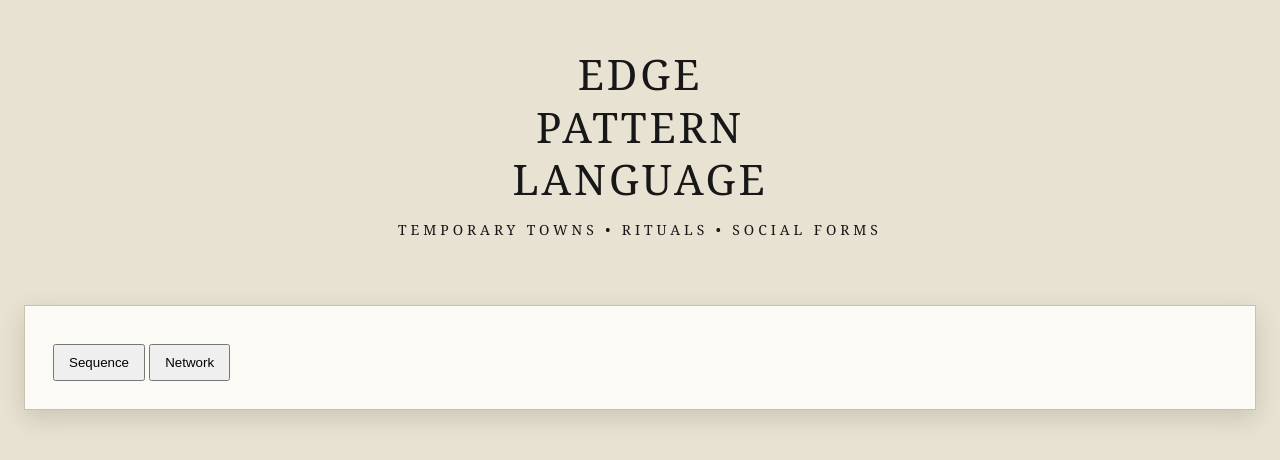
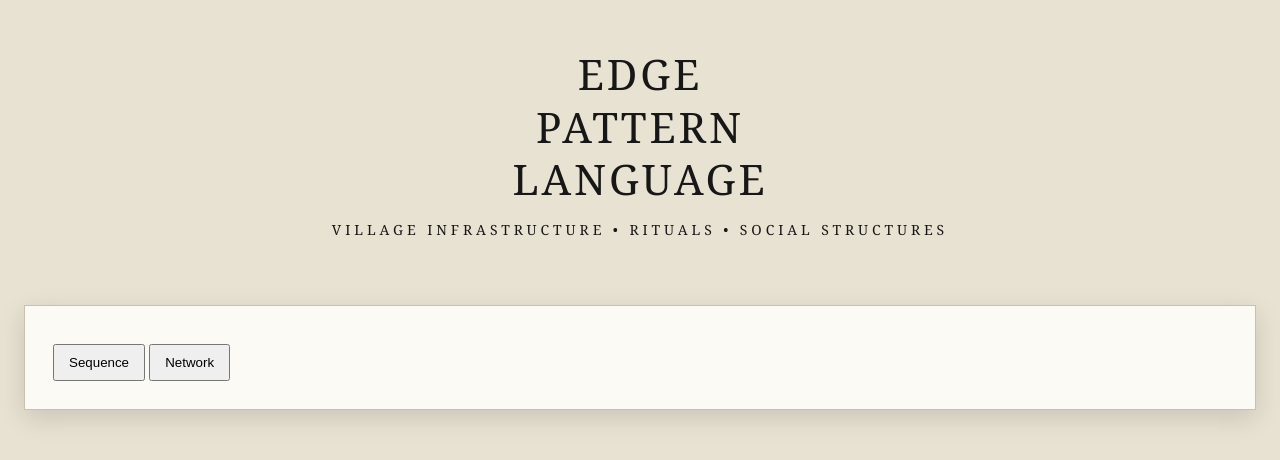
Before and after one commit to davidwhitehill-beep/davidwhitehill-beep.github.io, a website: page edge-pattern-language/public/public.html in a window 1280 px wide. Drawn offline with Linux system fonts and the light colour scheme; no server answers.

Commit message:
Update public.html

```diff
--- a/edge-pattern-language/public/public.html
+++ b/edge-pattern-language/public/public.html
@@ -17,7 +17,7 @@
       </h1>
 
       <p>
-        Temporary Towns • Rituals • Social Forms
+         Village Infrastructure • Rituals • Social Structures
       </p>
     </header>
 
```
